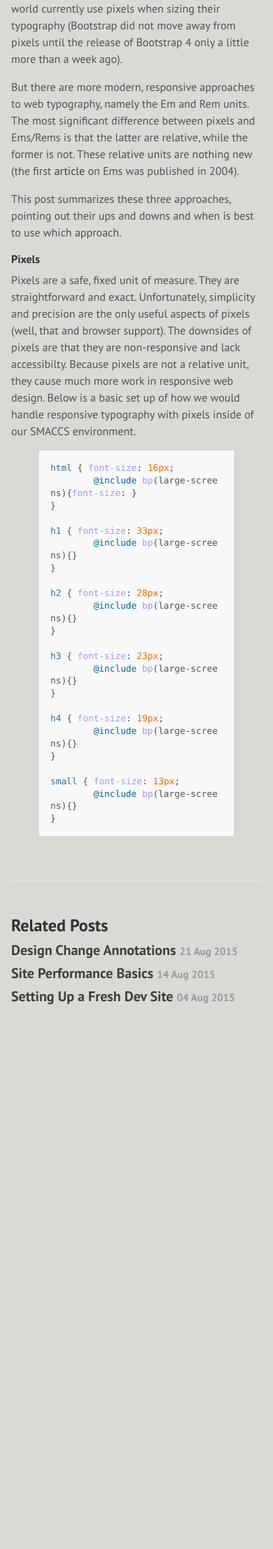
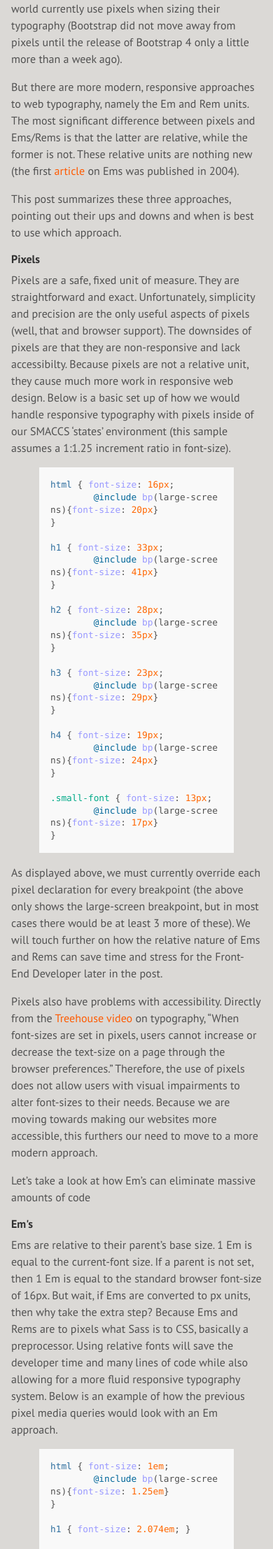
Before and after one commit to mergeweb/best_practices, a Jekyll site: the page built from _posts/2015-08-28-font-sizing.md, in a window 390 px wide. Shown: the part 805-3019 px from the top of the page at 70% size. Built offline with Jekyll 4.4.1, drawn with Linux system fonts in a browser that asks for light colours; Markdown is read by kramdown in place of the engine named in the settings; before the commit the page ends 2354 px from its top, so only the background shows below that; some of the changed text lies outside the part shown.

Commit message:
adding lots more to the font-sizing article

```diff
--- a/_posts/2015-08-28-font-sizing.md
+++ b/_posts/2015-08-28-font-sizing.md
@@ -14,32 +14,93 @@ This post summarizes these three approaches, pointing out their ups and downs an
 
 <h4>Pixels</h4>
 
-Pixels are a safe, fixed unit of measure.  They are straightforward and exact.  Unfortunately, simplicity and precision are the only useful aspects of pixels (well, that and browser support). The downsides of pixels are that they are non-responsive and lack accessibilty.  Because pixels are not a relative unit, they cause much more work in responsive web design. Below is a basic set up of how we would handle responsive typography with pixels inside of our SMACCS environment.
+Pixels are a safe, fixed unit of measure.  They are straightforward and exact.  Unfortunately, simplicity and precision are the only useful aspects of pixels (well, that and browser support). The downsides of pixels are that they are non-responsive and lack accessibilty.  Because pixels are not a relative unit, they cause much more work in responsive web design. Below is a basic set up of how we would handle responsive typography with pixels inside of our SMACCS 'states' environment (this sample assumes a 1:1.25 increment ratio in font-size).
 
 {% highlight scss %}
 
 html { font-size: 16px;
-	@include bp(large-screens){font-size: }
+	@include bp(large-screens){font-size: 20px}
 }
 
 h1 { font-size: 33px;
-	@include bp(large-screens){}
+	@include bp(large-screens){font-size: 41px}
 }
 
 h2 { font-size: 28px;
-	@include bp(large-screens){}
+	@include bp(large-screens){font-size: 35px}
 }
 
 h3 { font-size: 23px;
-	@include bp(large-screens){}
+	@include bp(large-screens){font-size: 29px}
 }
 
 h4 { font-size: 19px;
-	@include bp(large-screens){}
+	@include bp(large-screens){font-size: 24px}
 }
 
-small { font-size: 13px;
-	@include bp(large-screens){}
+.small-font { font-size: 13px;
+	@include bp(large-screens){font-size: 17px}
 }
 
 {% endhighlight %}
+
+As displayed above, we must currently override each pixel declaration for every breakpoint (the above only shows the large-screen breakpoint, but in most cases there would be at least 3 more of these). We will touch further on how the relative nature of Ems and Rems can save time and stress for the Front-End Developer later in the post.
+
+Pixels also have problems with accessibility.  Directly from the [Treehouse video](https://teamtreehouse.com/library/web-typography/basic-web-typography/fontsizing-px-em-and-rem) on typography, “When font-sizes are set in pixels, users cannot increase or decrease the text-size on a page through the browser preferences.” Therefore, the use of pixels does not allow users with visual impairments to alter font-sizes to their needs.  Because we are moving towards making our websites more accessible, this furthers our need to move to a more modern approach.
+
+Let's take a look at how Em's can eliminate massive amounts of code
+
+<h4>Em's</h4>
+
+Ems are relative to their parent’s base size.  1 Em is equal to the current-font size.  If a parent is not set, then 1 Em is equal to the standard browser font-size of 16px.  But wait, if Ems are converted to px units, then why take the extra step?  Because Ems and Rems are to pixels what Sass is to CSS, basically a preprocessor. Using relative fonts will save the developer time and many lines of code while also allowing for a more fluid responsive typography system.  Below is an example of how the previous pixel media queries would look with an Em approach.
+
+{% highlight scss %}
+
+html { font-size: 1em;
+	@include bp(large-screens){font-size: 1.25em}
+}
+
+h1 { font-size: 2.074em; }
+
+h2 { font-size: 1.728em; }
+
+h3 { font-size: 1.44em; }
+
+h4 { font-size: 1.2em; }
+
+.small-font { font-size: .833em; }
+
+{% endhighlight %}
+
+First off, don't worry about the precise/offbeat values.  There are great resources and tools such as [this one](http://pxtoem.com/) and [this one](http://type-scale.com/?size=16&scale=1.333&text=A%20Visual%20Type%20Scale&webfont=Libre+Baskerville&font-family=%27Libre%20Baskerville%27,%20serif&font-weight=400&font-family-headers=&font-weight-headers=inherit&background-color=white&font-color=%23333) that provide Em scales and increment ratios.  As you can see in the example above, we have eliminated 6 lines of code.  But let's do some calculation to see what we're really saving.  The above technique (thanks, Ben!) is a clean Sassy way of writing media queries.  The <code>@include bp(large-screens)</code> results in an actual 3 lines of CSS.  So we're up to 18 lines of code eliminated from our CSS file.  But what about the fact that we always have, at a minimum, 2 font families.  We've saved 36 lines of code.  What about the fact that we have, at a minimum 5 breakpoints (usually more).  We've saved about 150 lines of final CSS code.  Equally important, we saved the developer tons of time.
+
+Aside from the fact that the Em technique saves time and file size, it also allows for a more uniform scale for our typography.  This should be well-thought out in the design/UI/UX phase with helps from this [awesome tool](http://type-scale.com/?size=16&scale=1.333&text=A%20Visual%20Type%20Scale&webfont=Libre+Baskerville&font-family=%27Libre%20Baskerville%27,%20serif&font-weight=400&font-family-headers=&font-weight-headers=inherit&background-color=white&font-color=%23333).  This is just another example of how performance is just as much the designer's job as it is the developers (later article to come on this topic!)  Now, of course there will be times when we don't want our typography to scale exactly the same at different breakpoints, so there will still be need for overriding in these cases.
+
+So let's look at the one downside of this technique known as "compounding Em's". Because Em's are relative to their container, nested elements compound on top of eachother. For example, an li within an li within a ul within an h4 (you get the picture), would end up being super tiny.  In steps the Rem's...
+
+<h4>Rems</h4>
+
+Rem's (Roote Em's) are relative to the root size set on the html (or 16px if no value is set).  Rem's are supported in IE9 and up, so we can use them for all of our new sites.  If we need to support IE8, we can easily set pixel fall-backs.  Because Rem's are relative to the root, they avoid the compounding issue that Em's run into.
+
+<h4>Questions to consider/discuss</h4>
+
+<ul>
+	<li>Is there any reason to continue using pixels</li>
+	<li></li>
+</ul>
+
+
+<h3>Summary</h3>
+
+<ul>
+	<li>Pixels are fixed, simple, and easy to use, but lack accessibilty and are non-responsive</li>
+	<li>Ems and Rems are relative, responsive, and accessible</li>
+	<li>Ems can run into issues with compounding</li>
+	<li>There are tons of awesome tools to optimize relative font-sizing techniques</li>
+	<li>If "Coumpound Ems" becomes an issue, Rems can save the day</li>
+
+</ul>
+
+<h4>Furthur Reading</h4>
+
+<h4>Helpful tools</h4>
--- a/public/css/hyde.css
+++ b/public/css/hyde.css
@@ -187,6 +187,10 @@ a.sidebar-nav-item:focus {
   color: #403f3b;
 }
 
+.theme-base-10 .content p a{
+  color: #ff5b00;
+}
+
 /* Red */
 .theme-base-08 .sidebar {
   background-color: #ac4142;
```
